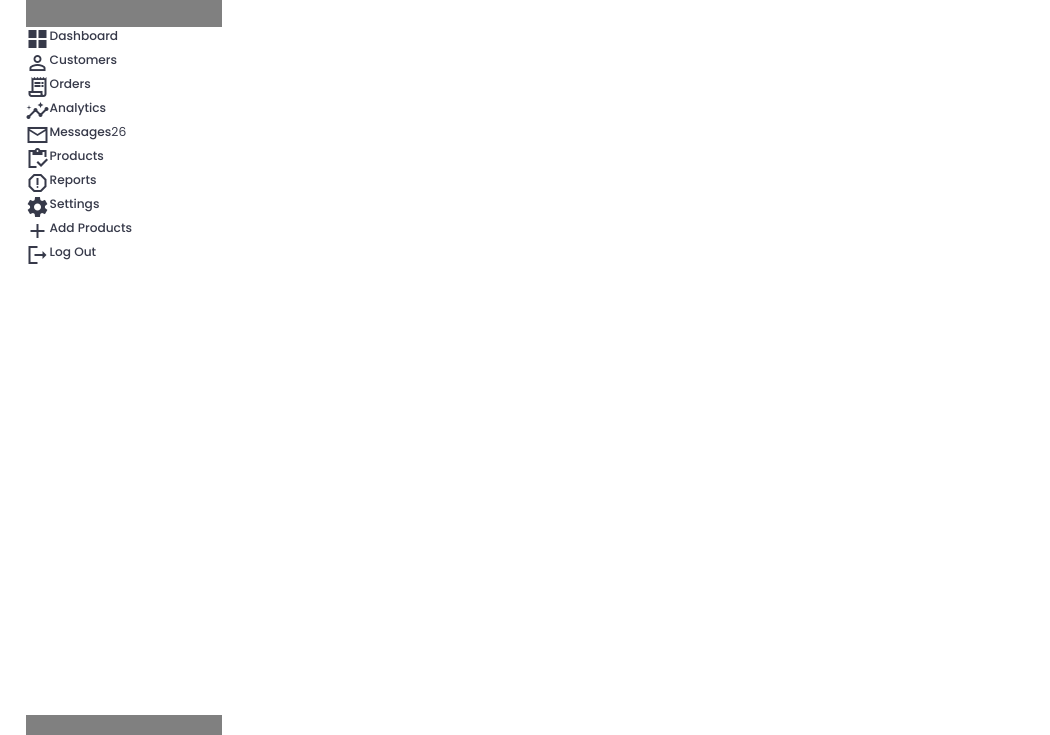
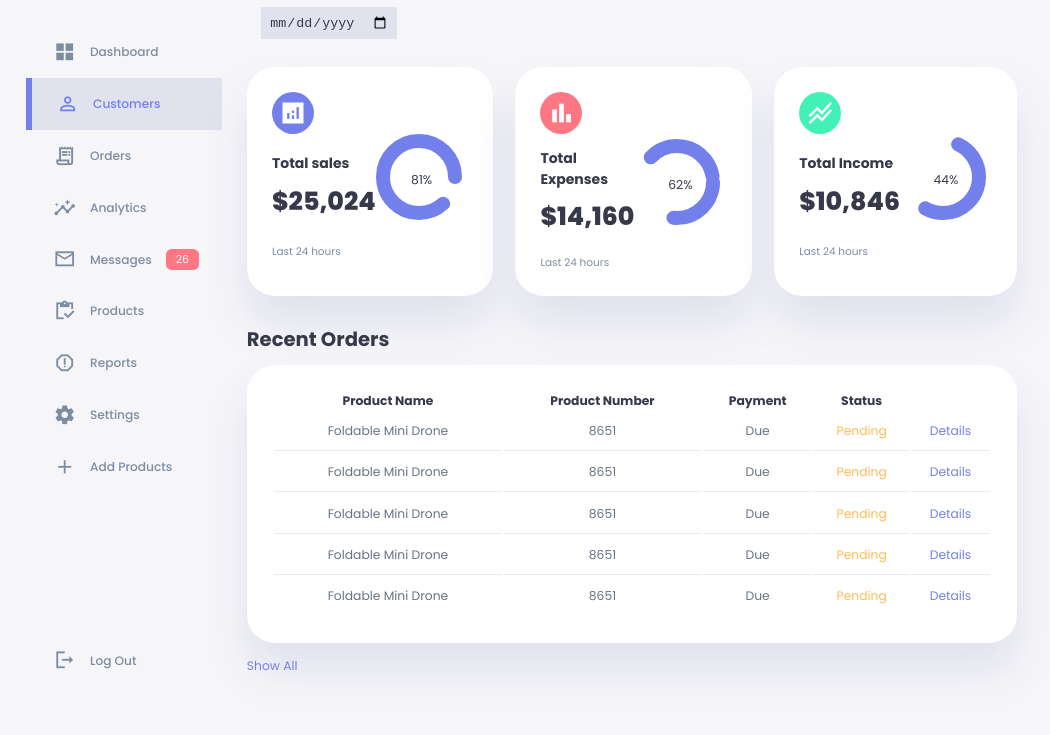
Before and after one commit to 10Dipesh/Responsive-Dashboard, a plain HTML site: page index.html in a window 1280 px wide. Shown: the part 65-800 px from the top of the page, without its empty margins (0-1050 px from the left). Drawn offline with Linux system fonts and the light colour scheme.

Commit message:
Recent orders list

```diff
--- a/css/base.css
+++ b/css/base.css
@@ -10,10 +10,10 @@
     --color-info-dark:#7d8da1;
     --color-info-light:#dce1eb;
     --color-dark:#363949;
-    --color-light:rgba(132,139,200,0.18);
+    --color-light:rgba(125, 131, 190, 0.18);
     --color-priamry-variant:#111e88;
-    --color-dark-varient:#677483;
-    --color-background:#f6f69;
+    --color-dark-variant:#677483;
+    --color-background:#f6f6f9;
 
     --card-border-radius:2rem;
     --border-radius-1:0.4rem;
@@ -23,8 +23,9 @@
     --card-padding:1.8rem;
     --padding-1:1.2rem;
 
-    --box-shadow:0 2rem 3 rem var(--color-light);
+    --box-shadow:0 2rem 3rem var(--color-light);
 }
+
 *{
     margin: 0;
     padding: 0;
@@ -45,6 +46,7 @@ body{
     background-color: var(--color-background);
     user-select: none;
     overflow-x: hidden;
+    color: var(--color-dark);
 }
 
 .container{
--- a/css/index.css
+++ b/css/index.css
@@ -1,2 +1,3 @@
 @import url(base.css);
 @import url(siderbar.css);
+@import url(main.css);
--- a/css/main.css
+++ b/css/main.css
@@ -104,3 +104,44 @@ main .inslights .progress .number{
     justify-content: center;
     align-items: center;
 }
+main .inslights small{
+    margin-top: 1.3rem;
+    display: block;
+}
+
+/* =====Recent Orders====== */
+main .recent-orders{
+    margin-top: 2rem;
+}
+main .recent-orders h2{
+    margin-bottom: 0.8rem;
+}
+main .recent-orders table{
+    background: var(--color-white);
+    width: 100%;
+    border-radius: var(--card-border-radius);
+    padding: var(--card-padding);
+    text-align: center;
+    box-shadow: var(--box-shadow);
+    transition: all 300ms ease;
+}
+main .recent-orders table:hover{
+    box-shadow: none;
+}
+
+main table tbody td{
+    height: 2.8rem;
+    border-bottom: 1px solid var(--color-light);
+    color: var(--color-dark-variant);
+}
+
+main table tbody tr:last-child td{
+    border: none;
+}
+
+main .recent-orders a{
+    align-items: center;
+    display: block;
+    margin: 1rem auto;
+    color: var(--color-primary);
+}
--- a/css/siderbar.css
+++ b/css/siderbar.css
@@ -1,7 +1,6 @@
-
+@import url(base.css);
 aside{
     height: 100vh;
-    background: grey;
 }
 
 aside .top{
@@ -29,7 +28,6 @@ aside .close{
 
 /* sidebar */
 aside .sidebar{
-    background: white;
     display: flex;
     flex-direction: column;
     height: 86vh;
@@ -43,5 +41,60 @@ aside h3{
 
 aside .sidebar a{
     display: flex;
+    color: var(--color-info-dark);
+    margin-left: 2rem;
+    gap: 1rem;
+    align-items: center;
+    position: relative;
+    height: 3.7rem;
+    transition: all 300ms ease;
 
 }
+
+
+aside .sidebar a span{
+    font-size: 1.6rem;
+    transition: all 300ms ease;
+
+}
+
+aside .sidebar a:last-child{
+    position: absolute;
+    bottom: 2rem;
+    width: 100%;
+}
+
+aside .sidebar a.active{
+    background: var(--color-light);
+    color: var(--color-primary);
+    margin-left: 0;
+}
+
+aside .sidebar a.active:before{
+    content: "";
+    width: 6px;
+    height: 100%;
+    background: var(--color-primary);
+
+}
+aside .sidebar a.active span{
+    color: var(--color-primary);
+    margin-left: calc(1rem - 3px);
+
+}
+
+aside .sidebar a:hover{
+    color: var(--color-primary);
+}
+
+aside .sidebar a:hover span{
+    margin-left: 1rem;
+}
+
+aside .sidebar .message-count{
+    background: var(--color-danger);
+    color: var(--color-white);
+    padding: 2px 10px;
+    font-size: 11px;
+    border-radius: var(--border-radius-1);
+}
--- a/index.html
+++ b/index.html
@@ -13,6 +13,7 @@
   </head>
   <body>
     <div class="container">
+      <!-- start od sidebar -->
       <aside>
         <div class="top">
           <div class="logo">
@@ -28,7 +29,7 @@
             <span class="material-icons-sharp"> grid_view </span>
             <h3>Dashboard</h3>
           </a>
-          <a href="#">
+          <a href="#" class="active">
             <span class="material-icons-sharp"> person_outline </span>
             <h3>Customers</h3>
           </a>
@@ -66,6 +67,134 @@
           </a>
         </div>
       </aside>
+      <!-- End of sidebar -->
+      <!-- Main section -->
+      <main>
+      <h1>Dashboard</h1>
+      <div class="date">
+        <input type="date">
+      </div>
+
+      <div class="inslights">
+        <!-- Sales section -->
+        <div class="sales">
+          <span class="material-icons-sharp">
+            analytics
+            </span>
+            <div class="middle">
+            <div class="left">
+              <h3>Total sales</h3>
+              <h1>$25,024</h1>
+            </div>
+            <div class="progress">
+              <svg>
+                <circle cx="38" cy="38" r="36"></circle>
+              </svg>
+              <div class="number">
+                <p>81%</p>
+              </div>
+            </div>
+          </div>
+            <small class="text-muted">Last 24 hours</small>
+          </div>
+          <!-- End of sales -->
+          <div class="expenses">
+            <span class="material-icons-sharp">
+              bar_chart
+              </span>
+              <div class="middle">
+              <div class="left">
+                <h3>Total Expenses</h3>
+                <h1>$14,160</h1>
+              </div>
+              <div class="progress">
+                <svg>
+                  <circle cx="38" cy="38" r="36"></circle>
+                </svg>
+                <div class="number">
+                  <p>62%</p>
+                </div>
+              </div>
+            </div>
+              <small class="text-muted">Last 24 hours</small>
+            </div>
+            <!-- End of Expenses  -->
+            <div class="income">
+              <span class="material-icons-sharp">
+                stacked_line_chart
+                </span>
+                <div class="middle">
+                <div class="left">
+                  <h3>Total Income</h3>
+                  <h1>$10,846</h1>
+                </div>
+                <div class="progress">
+                  <svg>
+                    <circle cx="38" cy="38" r="36"></circle>
+                  </svg>
+                  <div class="number">
+                    <p>44%</p>
+                  </div>
+                </div>
+              </div>
+                <small class="text-muted">Last 24 hours</small>
+              </div>
+              <!-- End of Income -->
+      </div>
+
+      <div class="recent-orders">
+        <h2>Recent Orders</h2>
+        <table>
+          <tr>
+            <th>Product Name</th>
+            <th>Product Number</th>
+            <th>Payment</th>
+            <th>Status</th>
+            <th></th>
+          </tr>
+              <thead>
+                <tbody>
+                  <tr>
+                    <td>Foldable Mini Drone</td>
+                    <td>8651</td>
+                    <td>Due</td>
+                    <td class="warning">Pending</td>
+                    <td class="primary">Details</td>
+                  </tr>
+                  <tr>
+                    <td>Foldable Mini Drone</td>
+                    <td>8651</td>
+                    <td>Due</td>
+                    <td class="warning">Pending</td>
+                    <td class="primary">Details</td>
+                  </tr>
+                  <tr>
+                    <td>Foldable Mini Drone</td>
+                    <td>8651</td>
+                    <td>Due</td>
+                    <td class="warning">Pending</td>
+                    <td class="primary">Details</td>
+                  </tr>
+                  <tr>
+                    <td>Foldable Mini Drone</td>
+                    <td>8651</td>
+                    <td>Due</td>
+                    <td class="warning">Pending</td>
+                    <td class="primary">Details</td>
+                  </tr>
+                  <tr>
+                    <td>Foldable Mini Drone</td>
+                    <td>8651</td>
+                    <td>Due</td>
+                    <td class="warning">Pending</td>
+                    <td class="primary">Details</td>
+                  </tr>
+                </tbody>
+              </thead>
+        </table>
+        <a href="#">Show All</a>
+      </div>
+      </main>
     </div>
   </body>
 </html>
```
